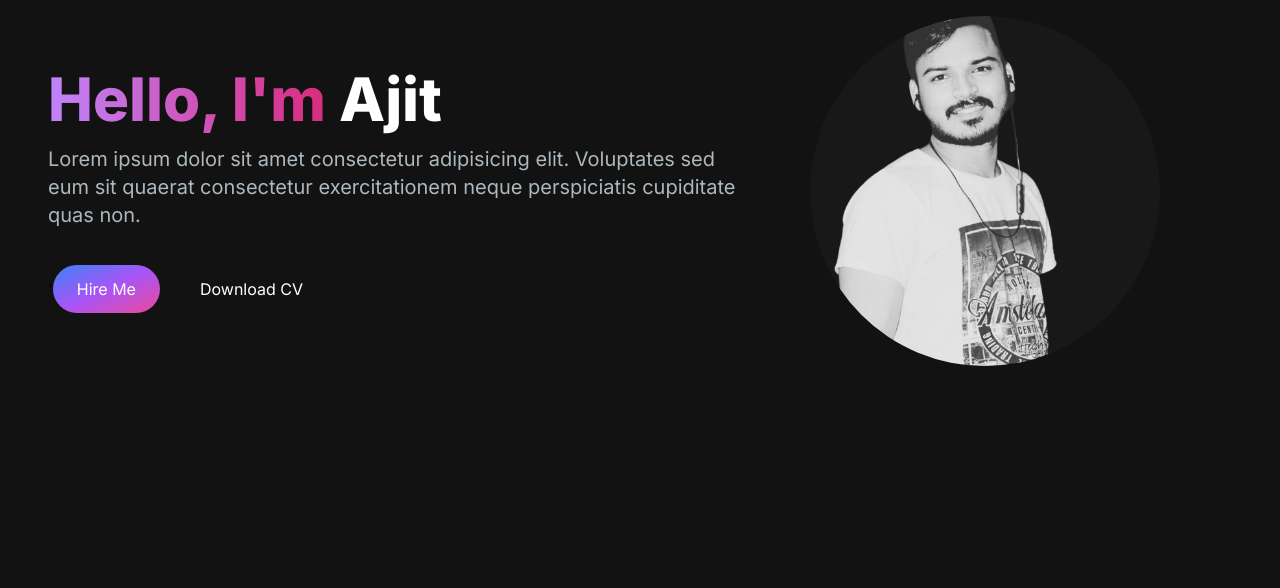
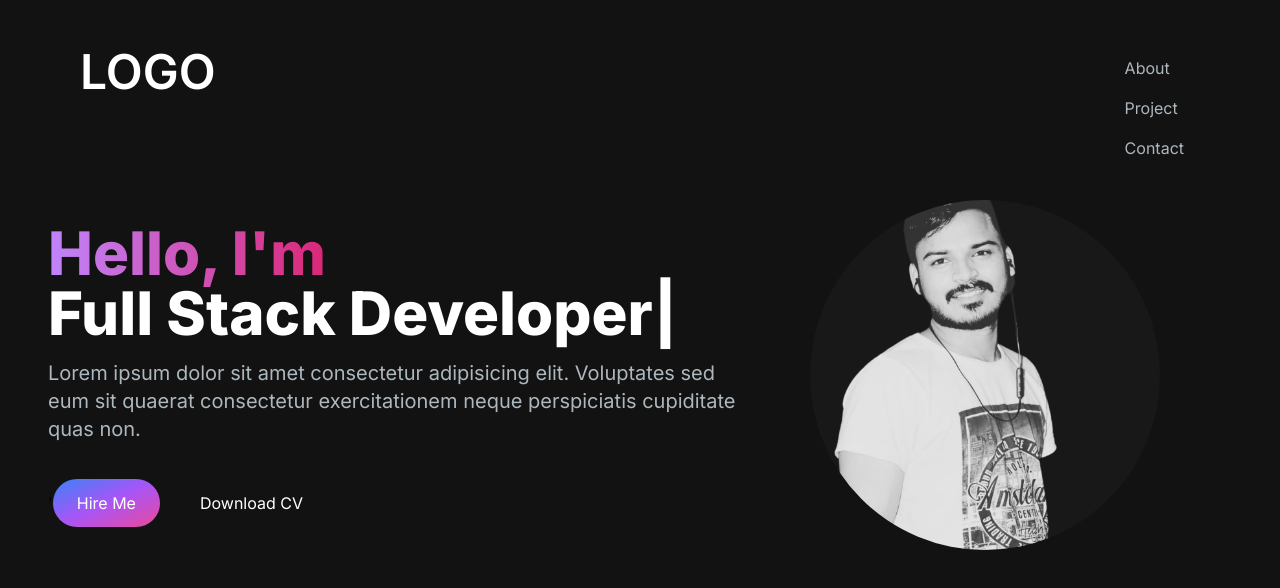
Before and after one commit to Ajitcs-20/Portfolio, a Next.js app: page / in a window 1280 px wide. Shown: the top 588 px of the page. Built offline with nearby package versions, Linux system fonts and the light colour scheme.

Commit message:
Third Commit

```diff
--- a/app/components/HeroSection.jsx
+++ b/app/components/HeroSection.jsx
@@ -1,18 +1,42 @@
+"use client"
 import React from 'react'
 import Image from 'next/image'
+
+import { TypeAnimation } from 'react-type-animation';
+
+
 export const HeroSection = () => {
   return (
     <section>
         <div className='grid grid-cols-1 lg:grid-cols-12'>
             <div className='col-span-7 place-self-center text-center sm:text-left'>
-        <h1 className='text-white mb-4 text-4xl lg:text-6xl font-extrabold' ><span className="text-transparent bg-clip-text bg-gradient-to-r from-purple-400 to-pink-600">Hello, I'm{" "} </span>
-          Ajit</h1>
+        <h1 className='text-white mb-4 text-4xl lg:text-6xl font-extrabold' >
+          <span className="text-transparent bg-clip-text bg-gradient-to-r from-purple-400 to-pink-600">Hello, I'm{" "} </span>
+         <br></br>
+          <TypeAnimation
+      sequence={[
+
+        'Ajit',
+        1000,
+        'Frontend Developer',
+        1000,
+        'Full Stack Developer',
+        1000,
+        'UI/UX Designer',
+        1000
+      ]}
+      wrapper="span"
+      speed={50}
+      repeat={Infinity}
+    />
+      </h1>
         <p className='text-[#ADB7BE]  text-base sm:text=lg mb-6 lg:text-xl'>
             Lorem ipsum dolor sit amet consectetur adipisicing elit. Voluptates sed eum sit quaerat consectetur exercitationem neque perspiciatis cupiditate quas non.
         </p>
         <div>'
-          <button className="px-6 py-3 rounded-full mr-4 w-full sm:w-fit bg-gradient-to-br from-blue-500 via-purple-500 to-pink-500  hover:bg-slate-200 text-white">Hire Me</button>
-          <button className="px-6 py-3 rounded-full mr-4 w-full sm:w-fit bg-transparent  hover:bg-slate-800 text-white  border-white mt-3">Download CV</button>
+          <button className="px-6 py-3 rounded-full mr-4 w-full sm:w-fit bg-gradient-to-br from-blue-500 via-purple-500 to-pink-500  hover:bg-slate-200 text-white">
+            Hire Me</button>
+          <button className="px-1 py-1 rounded-full mr-4 w-full sm:w-fit bg-transparent  hover:bg-slate-800 text-white mt-3"> <span className="block bg-[#121212] hover:bg-slate-800 rounded-full px-5 py-2" >Download CV</span></button>
         </div>
         </div>
         <div className='col-span-1 lg:col-span-5 place-self-center mt-4 lg:mt-0 '>
--- /dev/null
+++ b/app/components/NavLink.jsx
@@ -0,0 +1,9 @@
+import React from 'react'
+import Link from 'next/link'
+export default function NavLink({ href, title}) {
+  return (
+    <Link href={href} className="block py-2 pl-3 pr-4 text-[#ADB7BE]">
+      {title}
+    </Link>
+  )
+}
--- /dev/null
+++ b/app/components/Navbar.jsx
@@ -0,0 +1,35 @@
+import Link from 'next/link'
+import React from 'react'
+import NavLink from './NavLink'
+
+const navLinks = [
+{
+    title:"About",
+    path: "#about",
+}
+,{
+    title:"Project",
+    path: "#project",
+},
+{
+    title:"Contact",
+    path: "#contact",
+}
+]
+export default function Navbar() {
+  return (
+    <nav><div className="flex flex-wrap item-center justify-between mx-auto p-8">
+        <Link href={"/"} className="text-5xl text-white font-semibold ">
+        LOGO</Link>
+        <div className="menu hidden md:block md:w-auto " ad="navbar">
+            <ul>
+                {
+               navLinks.map((link, index) => (
+                <li key={index}>
+                <NavLink href={link.path} title={link.title}/>{Link.title}</li>
+               ))}
+            </ul>
+        </div>
+        </div></nav>
+  )
+}
--- a/app/page.js
+++ b/app/page.js
@@ -1,8 +1,10 @@
 import Image from "next/image";
 import { HeroSection } from "./components/HeroSection";
+import Navbar from "./components/Navbar";
 export default function Home() {
   return (
     <main className="flex min-h-screen flex-col bg-[#121212] container mx-auto px-12 py-4">
+      <Navbar/>
    <HeroSection/>
    </main>
   );
--- /dev/null
+++ b/setting.json
@@ -0,0 +1,4 @@
+{
+    "editor.formatOnSave": true,
+    "prettier.requireConfig": true
+  }
```
Also changed, not shown: package.json (+5 -4 lines), 2 other files (tests, documents, lock files or other folders).
